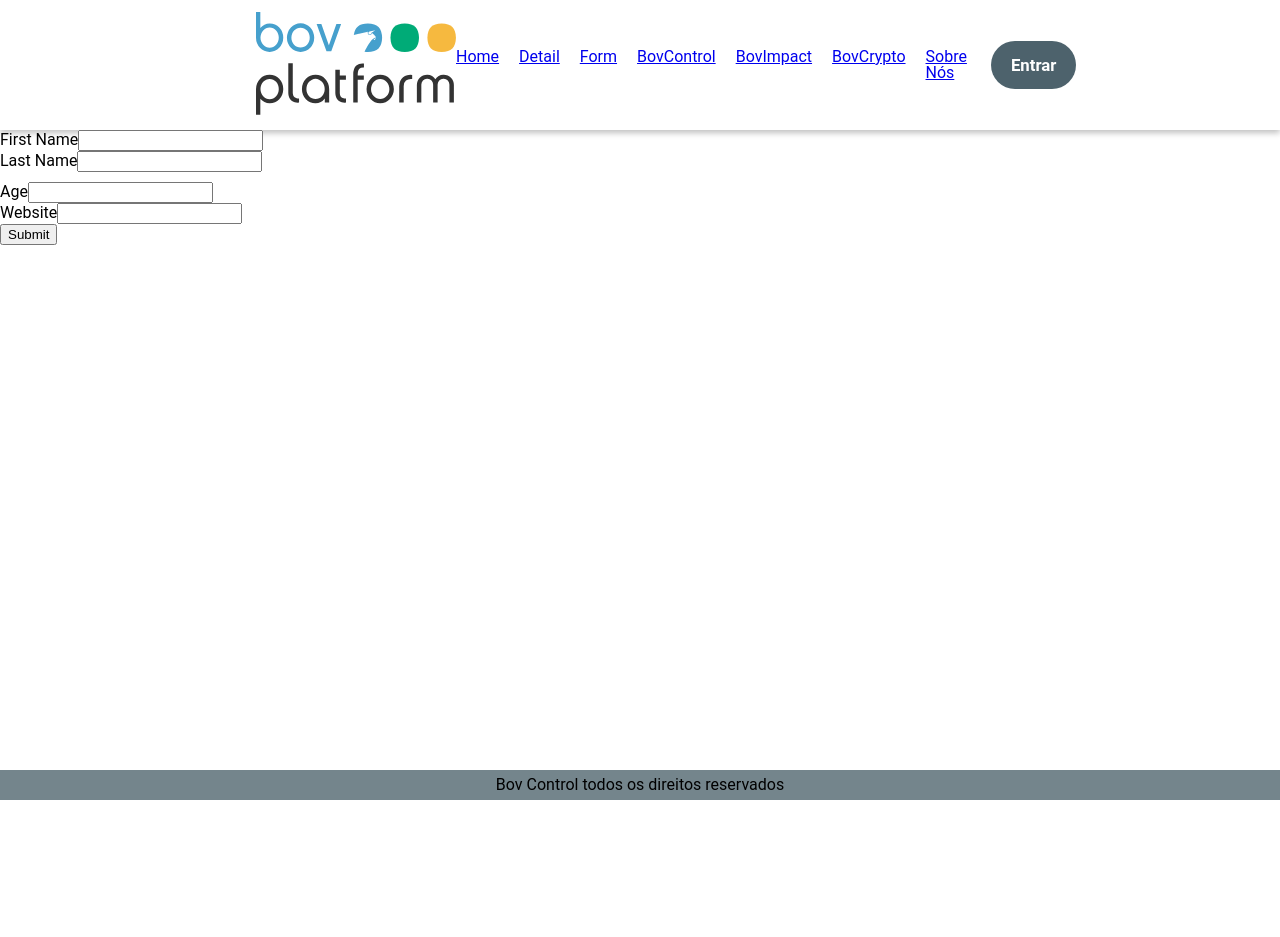
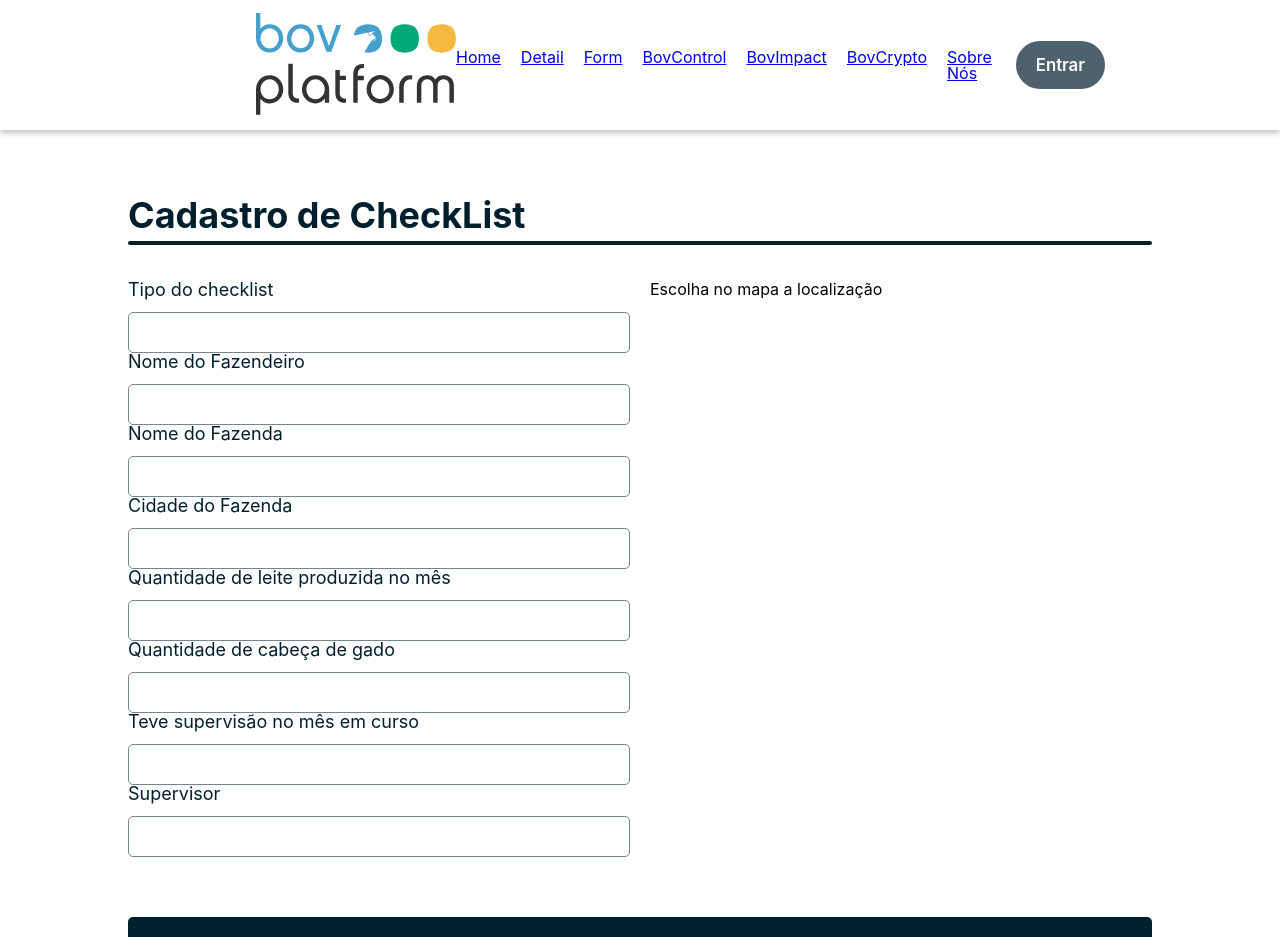
Before and after one commit to elencarlos/bov-frontend, a React (Vite) app: page /form in a window 1280 px wide. Shown: the top 937 px of the page. Before the commit the page ends 800 px from the top, so only its background shows below. Built offline with nearby package versions, Linux system fonts and the light colour scheme.

Commit message:
adição de dependecias e form

```diff
--- a/package.json
+++ b/package.json
@@ -10,9 +10,11 @@
   "dependencies": {
     "@hookform/resolvers": "^2.9.0",
     "axios": "^0.27.2",
+    "leaflet": "^1.8.0",
     "react": "^18.0.0",
     "react-dom": "^18.0.0",
     "react-hook-form": "^7.31.3",
+    "react-leaflet": "^4.0.0",
     "react-router-dom": "^5.3.3",
     "styled-components": "^5.3.5",
     "styled-reset": "^4.4.1",
@@ -32,6 +34,7 @@
     "eslint-plugin-react": "^7.30.0",
     "eslint-plugin-react-hooks": "^4.5.0",
     "prettier": "^2.6.2",
-    "vite": "^2.9.9"
+    "vite": "^2.9.9",
+    "vite-plugin-checker": "^0.4.6"
   }
 }
--- a/src/components/Footer/style.jsx
+++ b/src/components/Footer/style.jsx
@@ -6,11 +6,14 @@ const Container = styled.footer`
   justify-content: center;
   justify-items: center;
   align-items: center;
+  align-self: flex-end;
+  justify-self: flex-end;
   width: 100%;
   height: 30px;
   clear: both;
-  position: absolute;
+  position: relative;
   bottom: 0;
-  background-color: ${COLORS.gray};
+  color: ${COLORS.white};
+  background-color: ${COLORS.primary};
 `
 export default Container
--- a/src/pages/CheckListForm/index.jsx
+++ b/src/pages/CheckListForm/index.jsx
@@ -2,16 +2,34 @@ import React from 'react'
 import { useForm } from 'react-hook-form'
 import { yupResolver } from '@hookform/resolvers/yup'
 import * as yup from 'yup'
+import {
+  Container,
+  Form,
+  Input,
+  Label,
+  PrimaryTitle,
+  UnderlineTitle,
+  SubmitButton,
+} from './style'
 
-const schema = yup.object({
-  firstName: yup.string()
-    .required(),
-  age: yup.number()
-    .required()
-    .positive()
-    .integer(),
-  website: yup.string()
-    .url(),
+const schema = yup
+  .object({
+    type: yup.string(),
+    amountOfMilkProduced: yup.number().positive().integer(),
+    numberOfCowsHead: yup.number().positive().integer(),
+    farmer: yup.object().shape({
+      name: yup.string(),
+      city: yup.string(),
+    }),
+    from: yup.object().shape({
+      name: yup.string(),
+    }),
+    to: yup.object().shape({
+      name: yup.string(),
+    }),
+    hadSupervision: yup.number(),
+    latitude: yup.number(),
+    longitude: yup.number(),
   })
   .required()
 
@@ -51,29 +69,68 @@ export default function CheckListForm() {
   }
 
   return (
-    <form onSubmit={handleSubmit(onSubmit)}>
-
+    <Container>
+      <Form onSubmit={handleSubmit(onSubmit)}>
+        <PrimaryTitle>
+          Cadastro de CheckList
+          <UnderlineTitle />
+        </PrimaryTitle>
+        <div style={{ display: 'flex', justifyContent: 'stretch', gap: '20px' }}>
+          <div style={{ width: '50%' }}>
             <div>
-        <label>First Name</label>
-        <input {...register('firstName')} />
-        {errors.firstName && <p>{errors.firstName.message}</p>}
-      </div>
-      <div style={{ marginBottom: 10 }}>
-        <label>Last Name</label>
-        <input {...register('lastName')} />
-        {errors.lastName && <p>{errors.lastName.message}</p>}
+              <Label>Tipo do checklist</Label>
+              <Input {...register('type')} />
+              {errors.type && <p>{errors.type.message}</p>}
             </div>
             <div>
-        <label>Age</label>
-        <input type="number" {...register('age', { valueAsNumber: true })} />
-        {errors.age && <p>{errors.age.message}</p>}
+              <Label>Nome do Fazendeiro</Label>
+              <Input {...register('from')} />
+              {errors.from && <p>{errors.from.message}</p>}
             </div>
             <div>
-        <label>Website</label>
-        <input {...register('website')} />
-        {errors.website && <p>{errors.website.message}</p>}
+              <Label>Nome do Fazenda</Label>
+              <Input {...register('farmer.name')} />
+              {errors.farmer && errors.farmer.name && (
+                <p>{errors.farmer.name.message}</p>
+              )}
             </div>
-      <input type="submit" />
-    </form>
+            <div>
+              <Label>Cidade do Fazenda</Label>
+              <Input {...register('farmer.city')} />
+              {errors.farmer && errors.farmer.city && (
+                <p>{errors.farmer.city.message}</p>
+              )}
+            </div>
+            <div>
+              <Label>Quantidade de leite produzida no mês</Label>
+              <Input {...register('amountOfMilkProduced')} />
+              {errors.amountOfMilkProduced && (
+                <p>{errors.amountOfMilkProduced.message}</p>
+              )}
+            </div>
+            <div>
+              <Label>Quantidade de cabeça de gado</Label>
+              <Input {...register('numberOfCowsHead')} />
+              {errors.numberOfCowsHead && <p>{errors.numberOfCowsHead.message}</p>}
+            </div>
+            <div>
+              <Label>Teve supervisão no mês em curso</Label>
+              <Input {...register('hadSupervision')} />
+              {errors.hadSupervision && <p>{errors.hadSupervision.message}</p>}
+            </div>
+            <div>
+              <Label>Supervisor</Label>
+              <Input {...register('to')} />
+              {errors.to && <p>{errors.to.message}</p>}
+            </div>
+          </div>
+          <div style={{ width: '50%' }}>
+            Escolha no mapa a localização
+
+          </div>
+        </div>
+        <SubmitButton type="submit" />
+      </Form>
+    </Container>
   )
 }
--- /dev/null
+++ b/src/pages/CheckListForm/style.jsx
@@ -0,0 +1,82 @@
+import styled from 'styled-components'
+import { COLORS } from '../../constants/theme'
+
+const Container = styled.main`
+
+`
+const Form = styled.form`
+  max-width: 1024px;
+  margin: 0 auto;
+  display: flex;
+  gap: 20px;
+  flex-direction: column;
+  padding: 64px;
+`
+
+const PrimaryTitle = styled.h1`
+  font-size: 36px;
+  font-weight: bold;
+  font-stretch: normal;
+  font-style: normal;
+  line-height: 1.2;
+  letter-spacing: normal;
+  text-align: left;
+  color: ${COLORS.primary};
+  margin-bottom: 16px;
+`
+
+const UnderlineTitle = styled.div`
+  height: 4px;
+  width: ${({ size }) => size};
+  background-color: ${COLORS.primary};
+  border-radius: 4px;
+  margin-top: 4px;
+`
+
+const Input = styled.input`
+  display: block;
+  box-sizing: border-box;
+  border: 1px solid ${COLORS.gray};
+  width: 100%;
+  padding: 12px 16px;
+  border-radius: 5px;
+`
+
+const Label = styled.label`
+  line-height: 1;
+  text-align: left;
+  display: block;
+  margin-bottom: 13px;
+  color: ${COLORS.primary};
+  font-size: 18px;
+  font-weight: 400;
+`
+
+const SubmitButton = styled.input`
+  background: ${COLORS.primary};
+  color: white;
+  text-transform: uppercase;
+  border: none;
+  margin-top: 40px;
+  padding: 20px;
+  font-size: 16px;
+  font-weight: 100;
+  letter-spacing: 10px;
+  border-radius: 5px;
+  :hover {
+    background: ${COLORS.secondary};
+  }
+  :active {
+    border: 1px solid transparent;
+    opacity: 0.8;
+  }
+`
+export {
+  Container,
+  Form,
+  Input,
+  Label,
+  PrimaryTitle,
+  UnderlineTitle,
+  SubmitButton,
+}
--- a/src/styles/global.jsx
+++ b/src/styles/global.jsx
@@ -1,5 +1,6 @@
 import { createGlobalStyle } from 'styled-components'
 import reset from 'styled-reset'
+import { COLORS } from '../constants/theme'
 
 export default createGlobalStyle`
   ${reset}
@@ -11,7 +12,9 @@ export default createGlobalStyle`
   }
 
   body {
-    font-family: 'Roboto',sans-serif;
+    font-family: -apple-system, BlinkMacSystemFont, "Segoe UI", "Roboto", "Oxygen",
+    "Ubuntu", "Cantarell", "Fira Sans", "Droid Sans", "Helvetica Neue",
+    sans-serif;
     text-decoration: none;
   }
 `
```
Also changed, not shown: 2 other files (tests, documents, lock files or other folders). Lines whose indentation alone changed are shown as unchanged.
